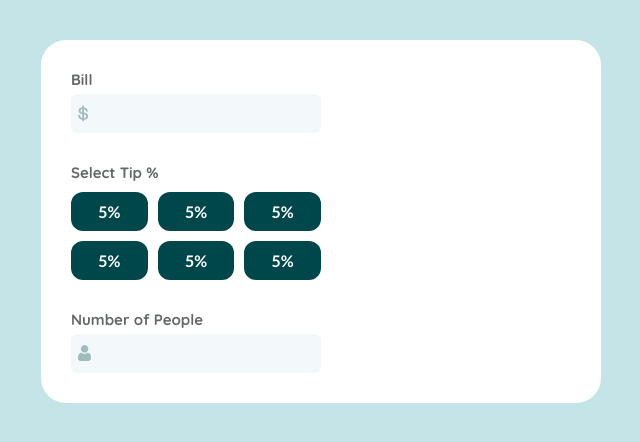
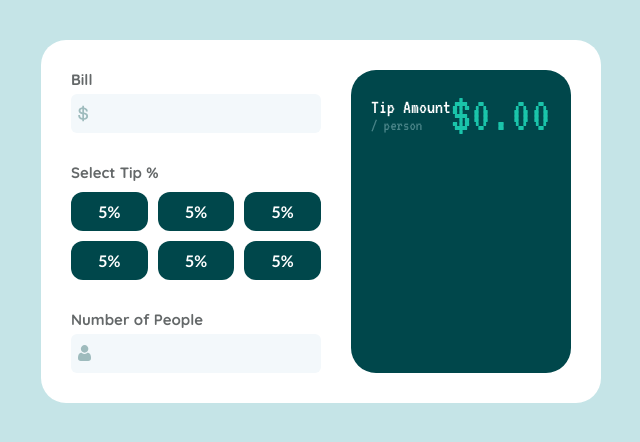
Before and after one commit to AndriiSalohub/tip-calculator, a plain HTML site: page index.html in a window 1280 px wide. Shown: the part 224-666 px from the top of the page, without its empty margins (319-959 px from the left). Drawn offline with Linux system fonts and the light colour scheme.

Commit message:
add markup and styles for tip amount per person

```diff
--- a/css/style.scss
+++ b/css/style.scss
@@ -1,4 +1,4 @@
-@import url("https://fonts.googleapis.com/css2?family=Lato:wght@700&family=Quicksand:wght@700&display=swap");
+@import url("https://fonts.googleapis.com/css2?family=Lato:wght@700&family=Quicksand:wght@700&family=VT323&display=swap");
 
 * {
     box-sizing: border-box;
@@ -58,6 +58,19 @@ body {
     }
 }
 
+.amount {
+    background-color: #00474b;
+    margin-left: 30px;
+    border-radius: 25px;
+    padding: 20px;
+}
+
+.first-block {
+    display: flex;
+    justify-content: space-between;
+    align-items: center;
+}
+
 .label {
     font-family: "Quicksand", sans-serif;
     font-weight: 700;
@@ -81,3 +94,22 @@ body {
         transition: border 1s ease-in-out;
     }
 }
+
+.title {
+    color: #fff;
+    font-family: "VT323", monospace;
+    font-size: 20px;
+}
+
+.total-amount {
+    color: #fff;
+    font-family: "VT323", monospace;
+    font-size: 50px;
+    color: #1ac4aa;
+}
+
+span {
+    display: block;
+    font-size: 16px;
+    color: #498488;
+}
--- a/index.html
+++ b/index.html
@@ -11,7 +11,7 @@
         <img src="images/logo.svg" alt="logo" class="logo" />
         <div class="wrapper">
             <div class="calculation">
-                <div class="calculation__bill calculation__block">
+                <section class="calculation__bill calculation__block">
                     <label
                         for="bill-input"
                         class="calculation__bill-label label"
@@ -27,8 +27,8 @@
                         alt=""
                         class="calculation__bill-img calculation__block-img"
                     />
-                </div>
-                <div class="calculation__tip">
+                </section>
+                <section class="calculation__tip">
                     <label for="" class="calculation__tip-lable label"
                         >Select Tip %</label
                     >
@@ -40,8 +40,10 @@
                         <li class="calculation__tip-list-item">5%</li>
                         <li class="calculation__tip-list-item">5%</li>
                     </ul>
-                </div>
-                <div class="calculation__number-of-people calculation__block">
+                </section>
+                <section
+                    class="calculation__number-of-people calculation__block"
+                >
                     <label
                         for="number-of-people"
                         class="calculation__number-of-people-label label"
@@ -57,9 +59,18 @@
                         alt=""
                         class="calculation__number-of-people-img calculation__block-img"
                     />
-                </div>
+                </section>
             </div>
-            <div class="amount"></div>
+            <div class="amount">
+                <section class="amout__tip">
+                    <div class="first-block">
+                        <h2 class="amout__tip-title title">
+                            Tip Amount <span>/ person</span>
+                        </h2>
+                        <p class="amout__tip-total total-amount">$0.00</p>
+                    </div>
+                </section>
+            </div>
         </div>
         <script src="js/app.js"></script>
     </body>
```
Also changed, not shown: css/style.css, 1 other file.
